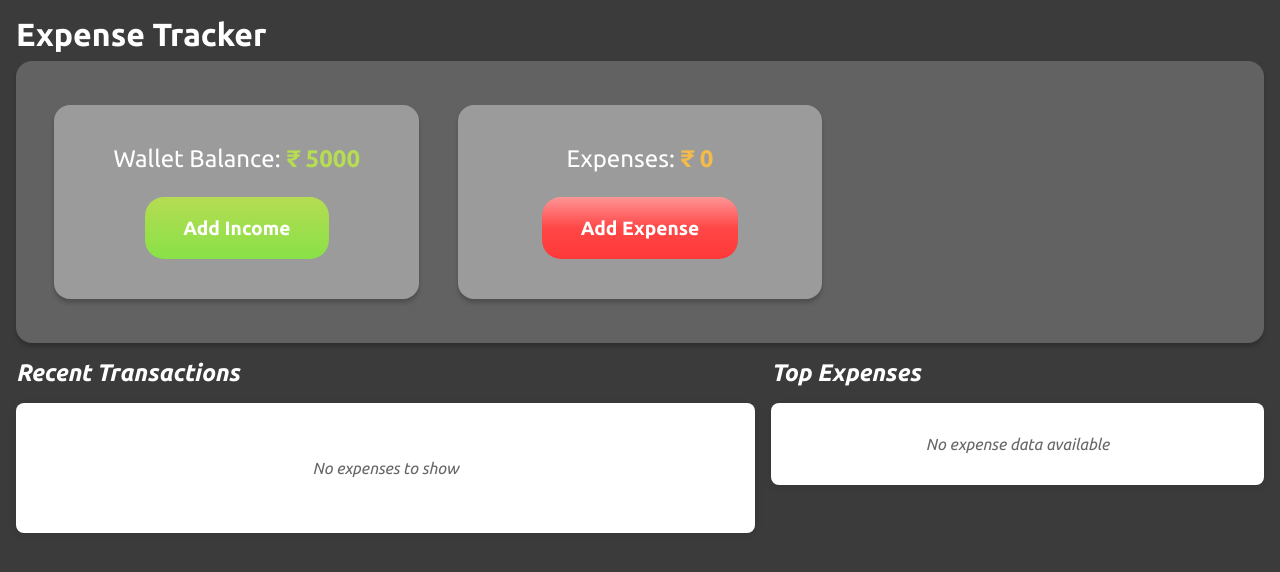
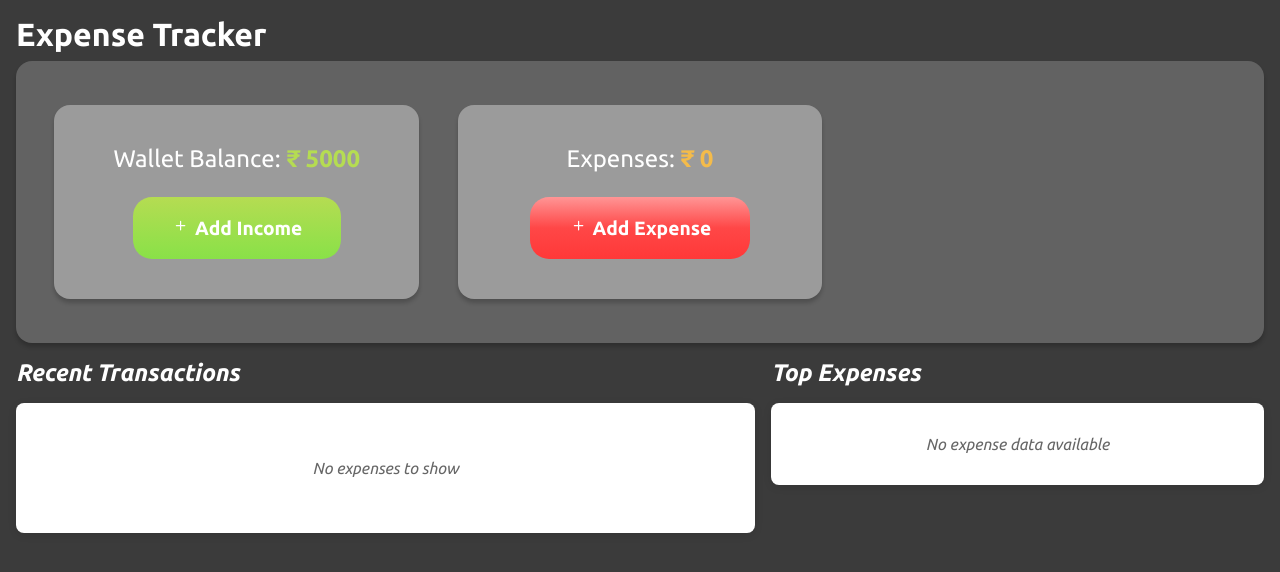
Before and after one commit to Iknowimhere/X-ExpenseTracker, a React (Vite) app: page / in a window 1280 px wide. Shown: the top 572 px of the page. Built offline with nearby package versions, Linux system fonts and the light colour scheme.

Commit message:
add icons

```diff
--- a/src/components/Header/Header.jsx
+++ b/src/components/Header/Header.jsx
@@ -11,6 +11,7 @@ import { useSnackbar } from 'notistack';
 import { useExpense } from '../../context/ExpenseContext';
 import { AddIncomeModal } from '../Modal/AddIncomeModal';
 import { AddExpenseModal } from '../Modal/AddExpenseModal';
+import { IoIosAdd } from "react-icons/io";
 
 export const Header = () => {
   const { walletBalance, expenses } = useExpense();
@@ -96,7 +97,7 @@ export const Header = () => {
             className='add-income-btn'
             onClick={() => handleModalOpen('income')}
           >
-            Add Income
+           <IoIosAdd/> Add Income
           </button>
           <AddIncomeModal
             isOpen={isIncomeModalOpen}
@@ -111,7 +112,7 @@ export const Header = () => {
             className='add-expense-btn'
             onClick={() => handleModalOpen('expense')}
           >
-            Add Expense
+           <IoIosAdd /> Add Expense
           </button>
           <AddExpenseModal
             isOpen={isExpenseModalOpen}
--- a/src/components/Transaction/Transaction.css
+++ b/src/components/Transaction/Transaction.css
@@ -88,7 +88,7 @@
 
 .amount {
   font-weight: 600;
-  color: #2c3e50;
+  color: orangered;
   min-width: 80px;
   text-align: right;
 }
```
